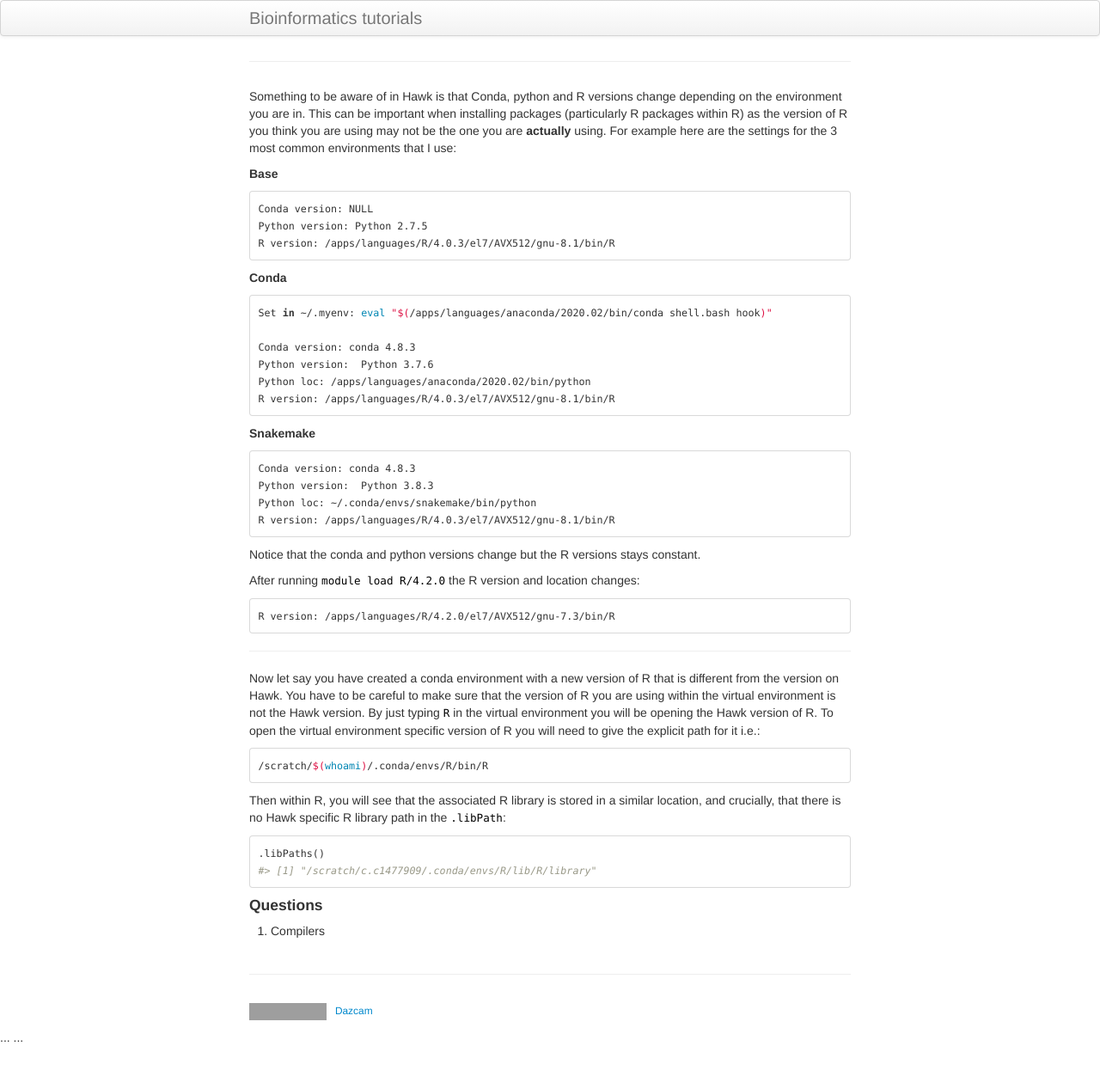
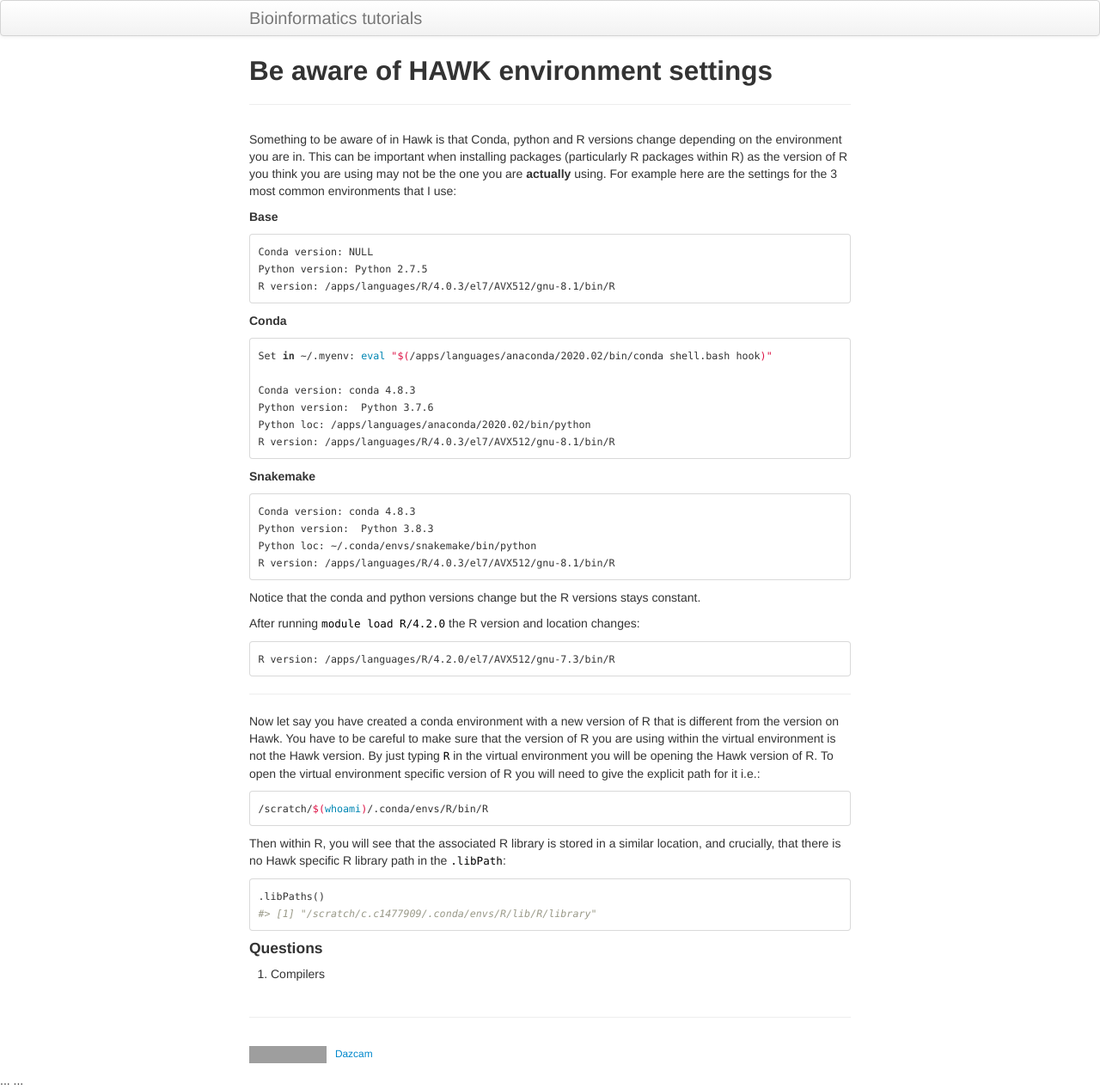
Before and after one commit to Dazcam/Bioinformatics-tutorials, a Jekyll site: the page built from pages/hawk/hawk_env_settings.md, in a window 1280 px wide. Shown: the whole page at 86% size. Built offline with Jekyll 4.4.1, drawn with Linux system fonts in a browser that asks for light colours; our own code applies the rules of GitHub Pages for plain Markdown files; before the commit the page ends 1217 px from its top, so only the background shows below that; grey boxes are pictures that could not be loaded.

Commit message:
Update and rename pages/hawk_env_settings.md to pages/hawk/hawk_env_settings.md

```diff
--- a/pages/hawk_env_settings.md
+++ b/pages/hawk/hawk_env_settings.md
@@ -1,4 +1,8 @@
-
+---
+layout: page
+title: Be aware of HAWK environment settings
+description: Be aware of HAWK environment settings
+---
 
 Something to be aware of in Hawk is that Conda, python and R versions
 change depending on the environment you are in. This can be important
```
